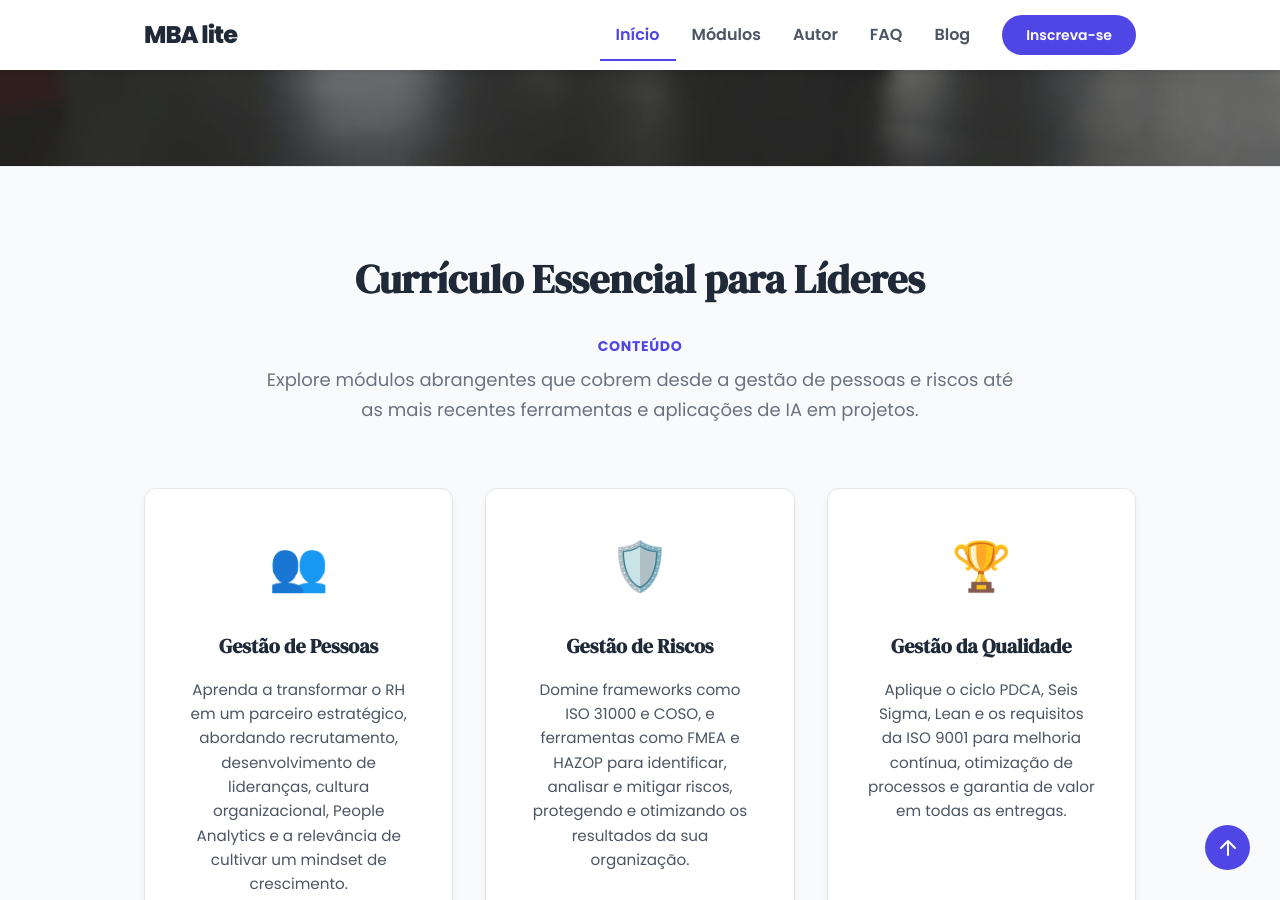
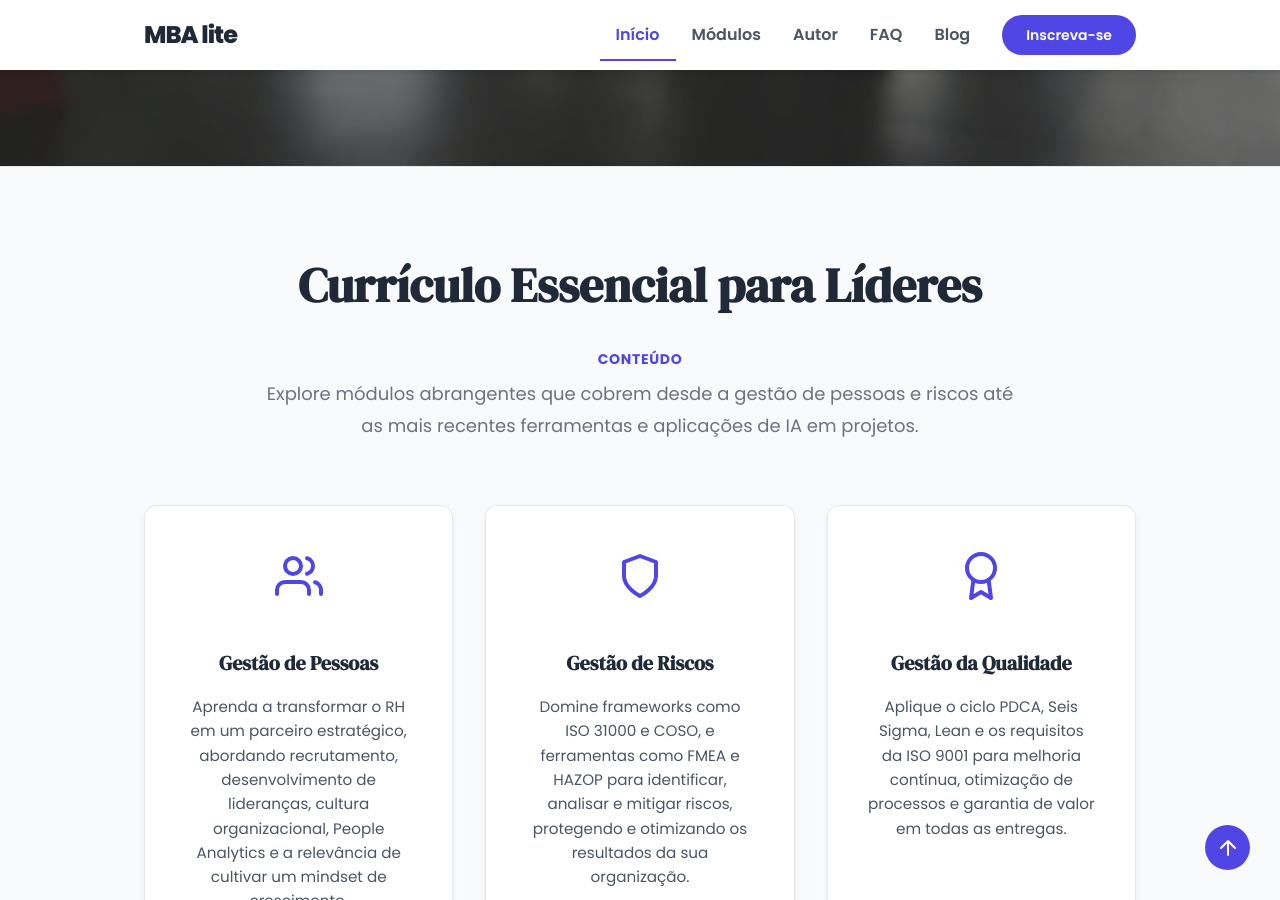
Before and after one commit to danub-io/MBAlite, a Jekyll site: the page index.html, which Jekyll copies as it is, in a window 1280 px wide and 900 px high, scrolled down 733 px. Built offline with Jekyll 4.4.1, drawn with Linux system fonts in a browser that asks for light colours.

Commit message:
feat(design): refine icons and typography
Replaced module emojis with a consistent set of professional SVG icons to improve visual consistency and authority.

Adjusted font weights and line heights for hero titles and section content to enhance readability and create a more polished typographic hierarchy.

```diff
--- a/index.html
+++ b/index.html
@@ -269,14 +269,14 @@
         }
         .section-header .title {
             font-size: 2.25rem;
-            font-weight: 700;
+            font-weight: 800;
             color: var(--color-text-title);
             margin-bottom: 1.5rem;
         }
-        @media (min-width: 768px) { .section-header .title { font-size: 2.5rem; } }
+        @media (min-width: 768px) { .section-header .title { font-size: 3rem; } }
         .section-header .description {
             font-size: 1.125rem;
-            line-height: 1.625;
+            line-height: 1.75;
             color: var(--color-text-muted);
         }
         h1, .section-header .title, .module-card h3, #autor .author-bio .title, .publication-card .book-title {
@@ -326,7 +326,7 @@
 
 #hero h1 {
     font-size: 2.5rem;
-    font-weight: 200;
+    font-weight: 400;
     color: white;
     margin-bottom: 1.5rem;
     line-height: 1.2;
@@ -701,32 +701,32 @@ footer p {
                 </div>
                 <div class="grid-container">
                     <div class="module-card">
-                        <div class="icon">👥</div>
+                        <div class="icon"><svg xmlns="http://www.w3.org/2000/svg" width="48" height="48" viewBox="0 0 24 24" fill="none" stroke="currentColor" stroke-width="2" stroke-linecap="round" stroke-linejoin="round" class="feather feather-users"><path d="M17 21v-2a4 4 0 0 0-4-4H5a4 4 0 0 0-4 4v2"></path><circle cx="9" cy="7" r="4"></circle><path d="M23 21v-2a4 4 0 0 0-3-3.87"></path><path d="M16 3.13a4 4 0 0 1 0 7.75"></path></svg></div>
                         <h3>Gestão de Pessoas</h3>
                         <p>Aprenda a transformar o RH em um parceiro estratégico, abordando recrutamento, desenvolvimento de lideranças, cultura organizacional, People Analytics e a relevância de cultivar um mindset de crescimento.</p>
                     </div>
                     <div class="module-card">
-                        <div class="icon">🛡️</div>
+                        <div class="icon"><svg xmlns="http://www.w3.org/2000/svg" width="48" height="48" viewBox="0 0 24 24" fill="none" stroke="currentColor" stroke-width="2" stroke-linecap="round" stroke-linejoin="round" class="feather feather-shield"><path d="M12 22s8-4 8-10V5l-8-3-8 3v7c0 6 8 10 8 10z"></path></svg></div>
                         <h3>Gestão de Riscos</h3>
                         <p>Domine frameworks como ISO 31000 e COSO, e ferramentas como FMEA e HAZOP para identificar, analisar e mitigar riscos, protegendo e otimizando os resultados da sua organização.</p>
                     </div>
                     <div class="module-card">
-                        <div class="icon">🏆</div>
+                        <div class="icon"><svg xmlns="http://www.w3.org/2000/svg" width="48" height="48" viewBox="0 0 24 24" fill="none" stroke="currentColor" stroke-width="2" stroke-linecap="round" stroke-linejoin="round" class="feather feather-award"><circle cx="12" cy="8" r="7"></circle><polyline points="8.21 13.89 7 23 12 20 17 23 15.79 13.88"></polyline></svg></div>
                         <h3>Gestão da Qualidade</h3>
                         <p>Aplique o ciclo PDCA, Seis Sigma, Lean e os requisitos da ISO 9001 para melhoria contínua, otimização de processos e garantia de valor em todas as entregas.</p>
                     </div>
                     <div class="module-card">
-                        <div class="icon">🚀</div>
+                        <div class="icon"><svg xmlns="http://www.w3.org/2000/svg" width="48" height="48" viewBox="0 0 24 24" fill="none" stroke="currentColor" stroke-width="2" stroke-linecap="round" stroke-linejoin="round" class="feather feather-rocket"><path d="M4.5 16.5c-1.5 1.26-2 5-2 5s3.74-.5 5-2c.71-.84.7-2.3.09-3.1a2.47 2.47 0 0 0-3.48-.04c-.28.28-.48.63-.61.98z"/><path d="M16 4.5c1.26-1.5 5-2 5-2s-.5 3.74-2 5c-.84.71-2.3.7-3.1.09a2.47 2.47 0 0 0-.04-3.48c.28-.28.63-.48.98-.61z"/><path d="M15 8.5a.5.5 0 0 0-1 0v3a.5.5 0 0 0 1 0v-3z"/><path d="M9 15.5a.5.5 0 0 0-1 0v3a.5.5 0 0 0 1 0v-3z"/><path d="M12 12L7 7l5 5z"/></svg></div>
                         <h3>Gestão de Projetos</h3>
                         <p>Explore a abordagem tradicional com PMBOK e mergulhe nos princípios ágeis com Scrum e Kanban para gerir e entregar projetos complexos com sucesso.</p>
                     </div>
                     <div class="module-card">
-                        <div class="icon">📊</div>
+                        <div class="icon"><svg xmlns="http://www.w3.org/2000/svg" width="48" height="48" viewBox="0 0 24 24" fill="none" stroke="currentColor" stroke-width="2" stroke-linecap="round" stroke-linejoin="round" class="feather feather-bar-chart-2"><line x1="18" y1="20" x2="18" y2="10"></line><line x1="12" y1="20" x2="12" y2="4"></line><line x1="6" y1="20" x2="6" y2="14"></line></svg></div>
                         <h3>Ferramentas de Gestão</h3>
                         <p>Domine as funcionalidades essenciais de plataformas como ClickUp, Jira e Trello para planejar, executar e monitorar projetos de forma eficiente e colaborativa.</p>
                     </div>
                     <div class="module-card">
-                        <div class="icon">🤖</div>
+                        <div class="icon"><svg xmlns="http://www.w3.org/2000/svg" width="48" height="48" viewBox="0 0 24 24" fill="none" stroke="currentColor" stroke-width="2" stroke-linecap="round" stroke-linejoin="round" class="feather feather-cpu"><rect x="4" y="4" width="16" height="16" rx="2" ry="2"></rect><rect x="9" y="9" width="6" height="6"></rect><line x1="9" y1="1" x2="9" y2="4"></line><line x1="15" y1="1" x2="15" y2="4"></line><line x1="9" y1="20" x2="9" y2="23"></line><line x1="15" y1="20" x2="15" y2="23"></line><line x1="20" y1="9" x2="23" y2="9"></line><line x1="20" y1="14" x2="23" y2="14"></line><line x1="1" y1="9" x2="4" y2="9"></line><line x1="1" y1="14" x2="4" y2="14"></line></svg></div>
                         <h3>Gestão com IA</h3>
                         <p>Descubra como usar IAs Generativas (ChatGPT, Gemini) para brainstorming, análise SWOT, definição de escopo, simulação de cenários e apoio à tomada de decisão.</p>
                     </div>
```
Also changed, not shown: _layouts/default.html (+4 -4 lines).
